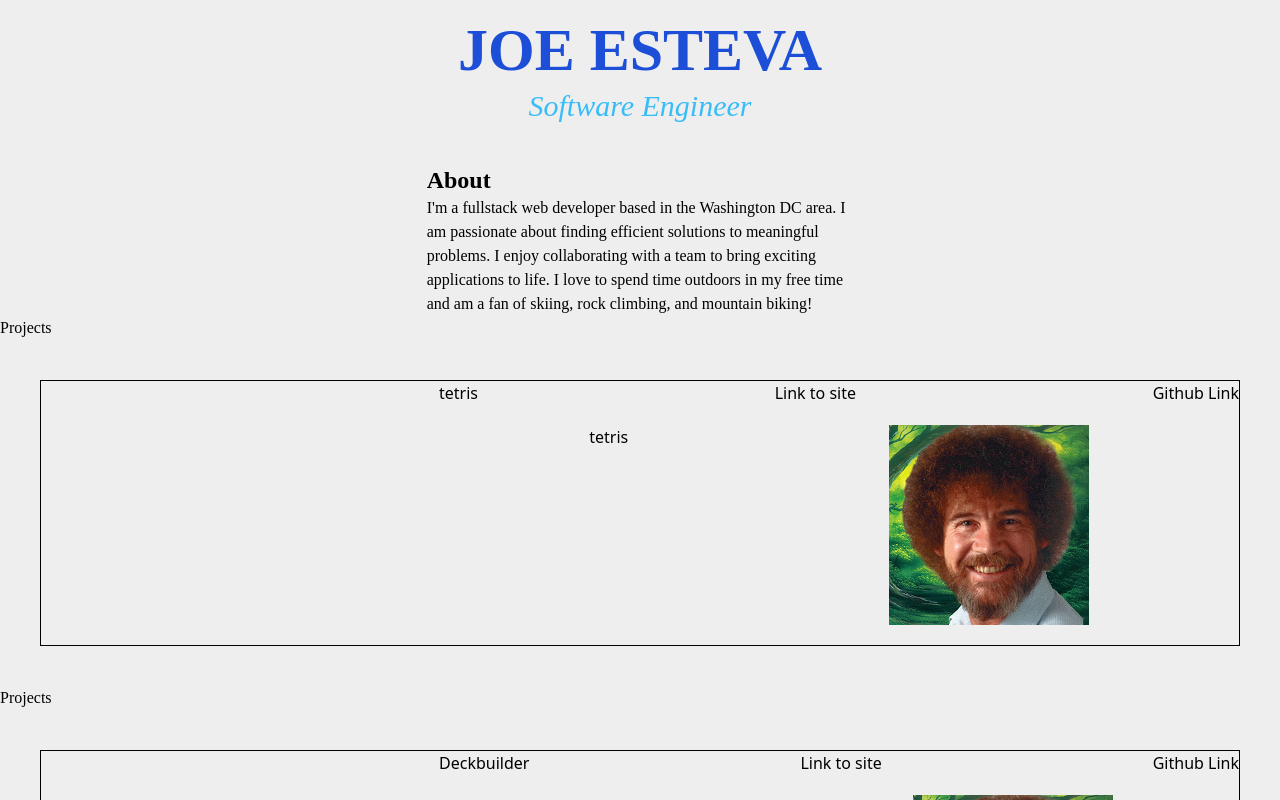
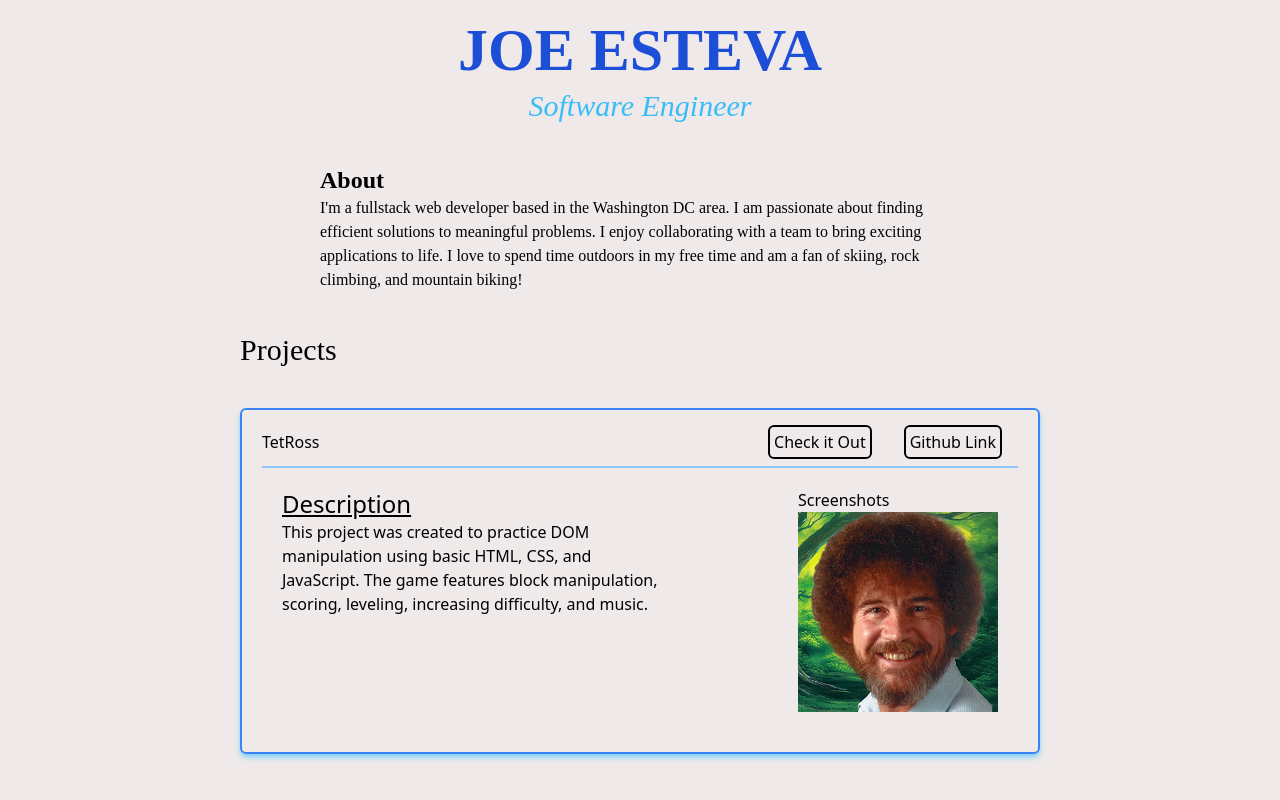
Before and after one commit to josephesteva/portfolio, a React (Vite) app: page / in a window 1280 px wide. Shown: the top 800 px of the page. Built offline with nearby package versions, Linux system fonts and the light colour scheme; a web font is replaced by a local one.

Commit message:
UImprove projects layout and styling

```diff
--- a/src/App.css
+++ b/src/App.css
@@ -16,6 +16,14 @@ h2 {
 	font-family: "roboto-medium";
 }
 
+a {
+	margin: 1em;
+	padding: .25em;
+	margin-bottom: 5em;
+	border: 2px solid black;
+	border-radius: 6px;
+}
+
 #about {
 	font-family: "roboto-medium";
 }
--- a/src/App.jsx
+++ b/src/App.jsx
@@ -1,17 +1,14 @@
 import "./App.css";
 import About from "./components/About";
 import Header from "./components/Header";
-import Project from "./components/Project";
-import { projectData } from "./projectData";
+import Projects from "./components/Projects";
 
 function App() {
   return (
     <>
       <Header />
       <About />
-      {projectData.map((project) => (
-        <Project project={project} />
-      ))}
+      <Projects />
     </>
   );
 }
--- a/src/components/About.jsx
+++ b/src/components/About.jsx
@@ -4,7 +4,7 @@ function About() {
   return (
     <>
       <div id="about" className="flex justify-center mt-10">
-        <div className="w-1/3 object-center">
+        <div className="w-1/2">
           <h3 className="text-2xl font-bold">About</h3>
           <p>
             I'm a fullstack web developer based in the Washington DC area. I am passionate about finding efficient
--- a/src/components/Project.jsx
+++ b/src/components/Project.jsx
@@ -3,19 +3,28 @@ import React from "react";
 export default function Project({ project }) {
   return (
     <>
-      <h2>Projects</h2>
-      <div className="flex justify-end m-10 border border-black">
-        <div className="project-card flex flex-col">
-          <div className="flex justify-between">
+      <div className="flex m-10 justify-center">
+        <div className="project-card flex flex-col border-2 border-blue-500 p-5 rounded-md shadow-md shadow-sky-300 hover:shadow-lg hover:shadow-sky-500">
+          <div className="flex justify-between pb-3 border-b-2 border-blue-300">
             <h3>{project.title}</h3>
-            <button>Link to site</button>
-            <a href={project.githubLink} target="_blank">
-              Github Link
-            </a>
+            <div>
+              <a href={project.siteLink} target="_blank">
+                Check it Out
+              </a>
+              <a href={project.githubLink} target="_blank">
+                Github Link
+              </a>
+            </div>
           </div>
-          <div className="flex justify-around p-5">
-            <p>{project.description}</p>
-            <img src={"/images/BobRossBlock.png"} alt="A picture" />
+          <div className="flex justify-between p-5">
+            <div className="w-96">
+              <h3 className="text-2xl underline">Description</h3>
+              <p>{project.description}</p>
+            </div>
+            <div>
+              <h3>Screenshots</h3>
+              <img src={"/images/BobRossBlock.png"} alt="A picture" />
+            </div>
           </div>
         </div>
       </div>
--- /dev/null
+++ b/src/components/Projects.jsx
@@ -0,0 +1,14 @@
+import React from "react";
+import Project from "./Project";
+import { projectData } from "../projectData";
+
+export default function Projects() {
+  return (
+    <div className="flex flex-col items-center mt-10 mb-2">
+      <h2 className="project-card text-3xl">Projects</h2>
+      {projectData.map((project) => (
+        <Project project={project} />
+      ))}
+    </div>
+  );
+}
--- a/src/index.css
+++ b/src/index.css
@@ -3,5 +3,6 @@
 @tailwind utilities;
 
 :root {
-	background: rgb(238, 238, 238);
+	/* background: rgb(238, 238, 238); */
+	background: rgb(240, 233, 233);
 }
--- a/src/projectData.js
+++ b/src/projectData.js
@@ -1,12 +1,12 @@
 export const projectData = [
 	{
-		title: 'tetris',
-		description: 'tetris',
-		siteLink: 'dummy link 1',
+		title: 'TetRoss',
+		description: 'This project was created to practice DOM manipulation using basic HTML, CSS, and JavaScript. The game features block manipulation, scoring, leveling, increasing difficulty, and music.',
+		siteLink: 'https://josephesteva.github.io/tetris/',
 		githubLink: 'https://github.com/josephesteva/tetris'
 	},
 	{
-		title: 'Deckbuilder',
+		title: 'DeckBuilder',
 		description: 'Gotta catch em all',
 		siteLink: 'dummy link 1',
 		githubLink: 'https://github.com/josephesteva/DeckBuilder'
```
